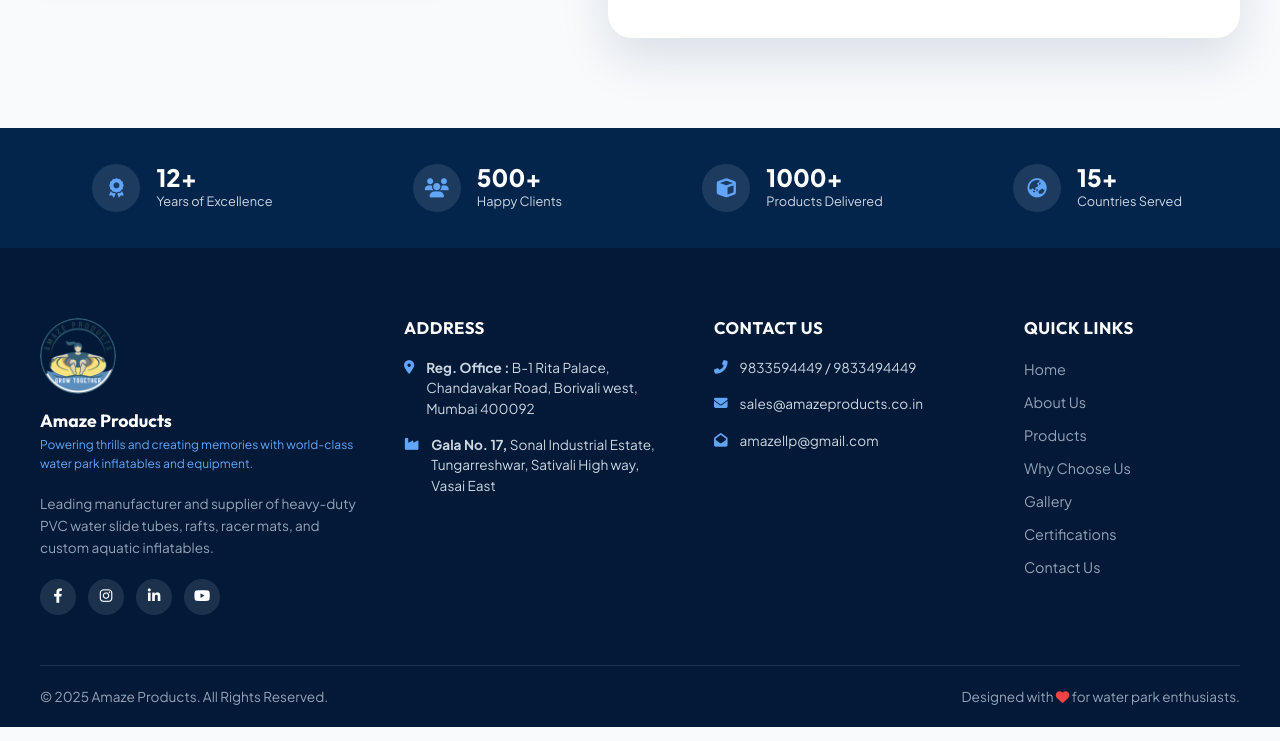
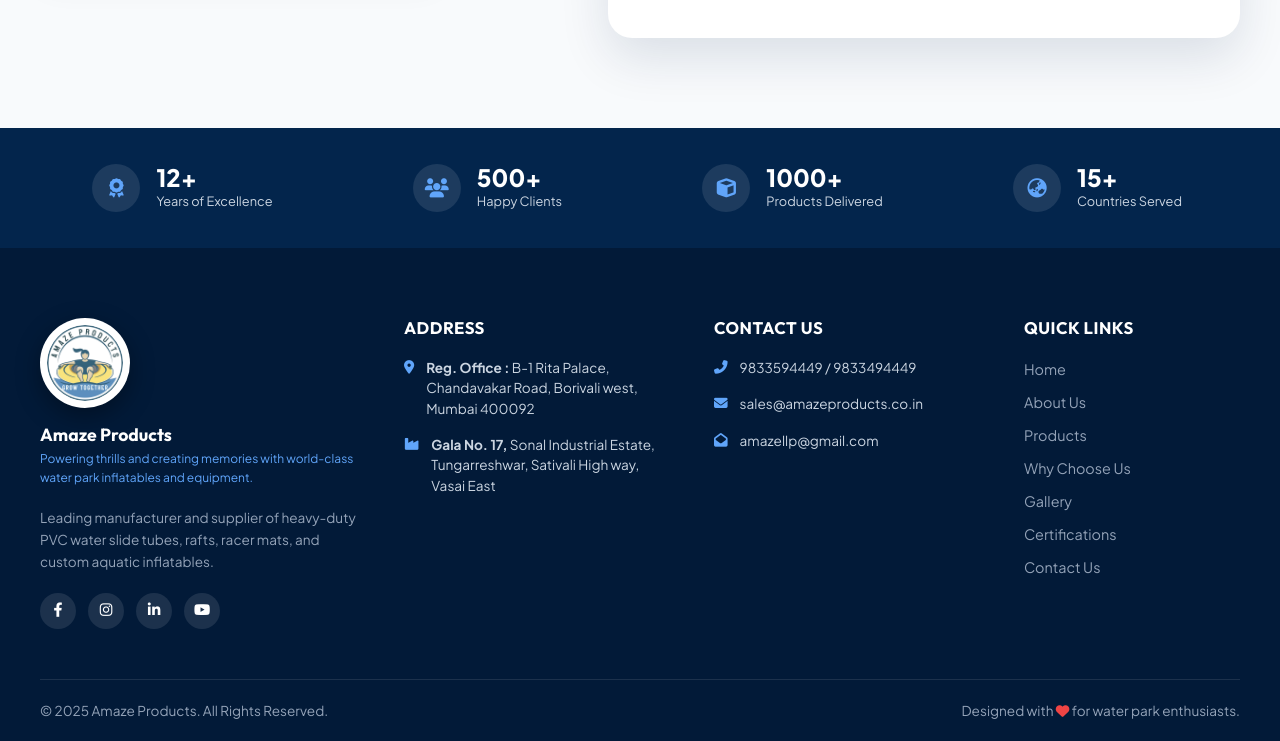
Before and after one commit to technomantraindia-lang/amazeproducts, a plain HTML site: page index.html in a window 1280 px wide. Shown: the part 4821-5562 px from the top of the page. Drawn offline with Linux system fonts and the light colour scheme.

Commit message:
Make footer logo 100% visible with crisp white circular background frame and ring shadow

```diff
--- a/styles.css
+++ b/styles.css
@@ -1387,16 +1387,20 @@
 }
 
 .footer-logo {
-  height: 76px;
-  width: auto;
+  height: 90px;
+  width: 90px;
   margin-bottom: 16px;
   border-radius: 50%;
-  object-fit: contain;
+  object-fit: cover;
+  background-color: #ffffff;
+  padding: 4px;
+  border: 3px solid rgba(255, 255, 255, 0.9);
+  box-shadow: 0 8px 24px rgba(0, 0, 0, 0.35);
   transition: transform 0.3s ease;
 }
 
 .footer-logo:hover {
-  transform: scale(1.05);
+  transform: scale(1.08);
 }
 
 .footer-desc {
```
